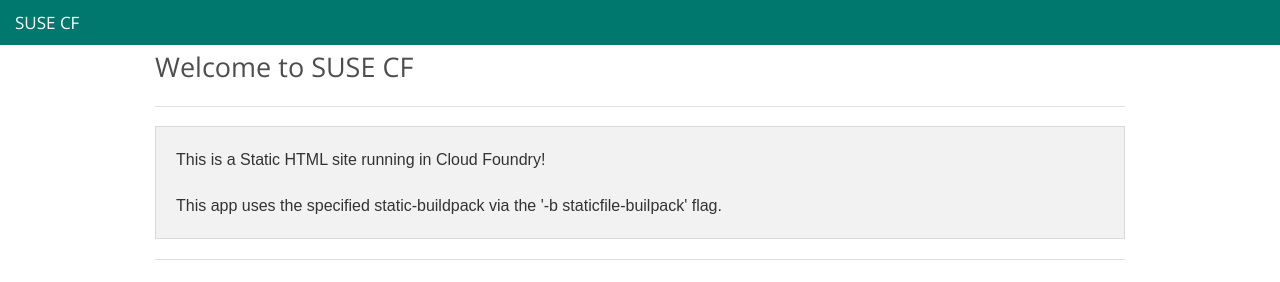
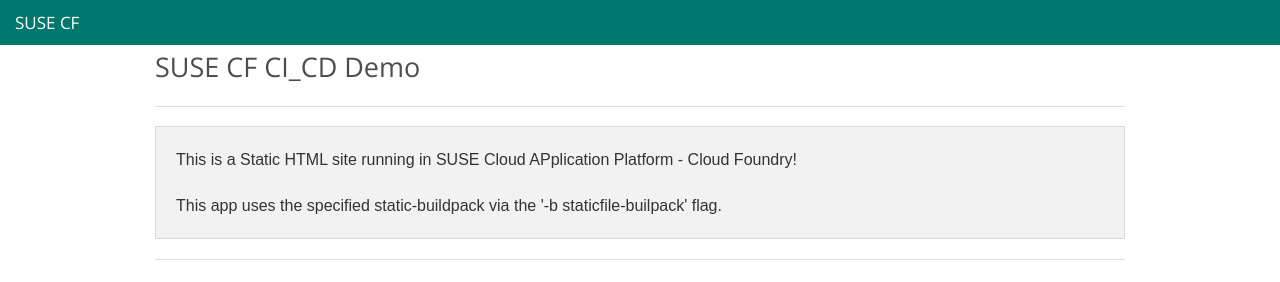
Before and after one commit to lpaul1/cicd-demo, a plain HTML site: page index.html in a window 1280 px wide. Drawn offline with nearby package versions, Linux system fonts and the light colour scheme.

Commit message:
updated Index.htm to test with Jenking CI job

```diff
--- a/index.html
+++ b/index.html
@@ -21,7 +21,7 @@
 
     <div class="row">
       <div class="large-12 columns">
-        <h3>Welcome to SUSE CF</h3>
+        <h3>SUSE CF CI_CD Demo</h3>
         <hr/>
       </div>
     </div>
@@ -29,7 +29,7 @@
     <div class="row">
       <div class="large-12 columns">
       	<div class="panel">
-<p>This is a Static HTML site running in Cloud Foundry!</p>
+<p>This is a Static HTML site running in SUSE Cloud APplication Platform - Cloud Foundry!</p>
 <p>This app uses the specified static-buildpack via the '-b staticfile-builpack' flag.</p>
 	    </div>
         <hr/>
```
